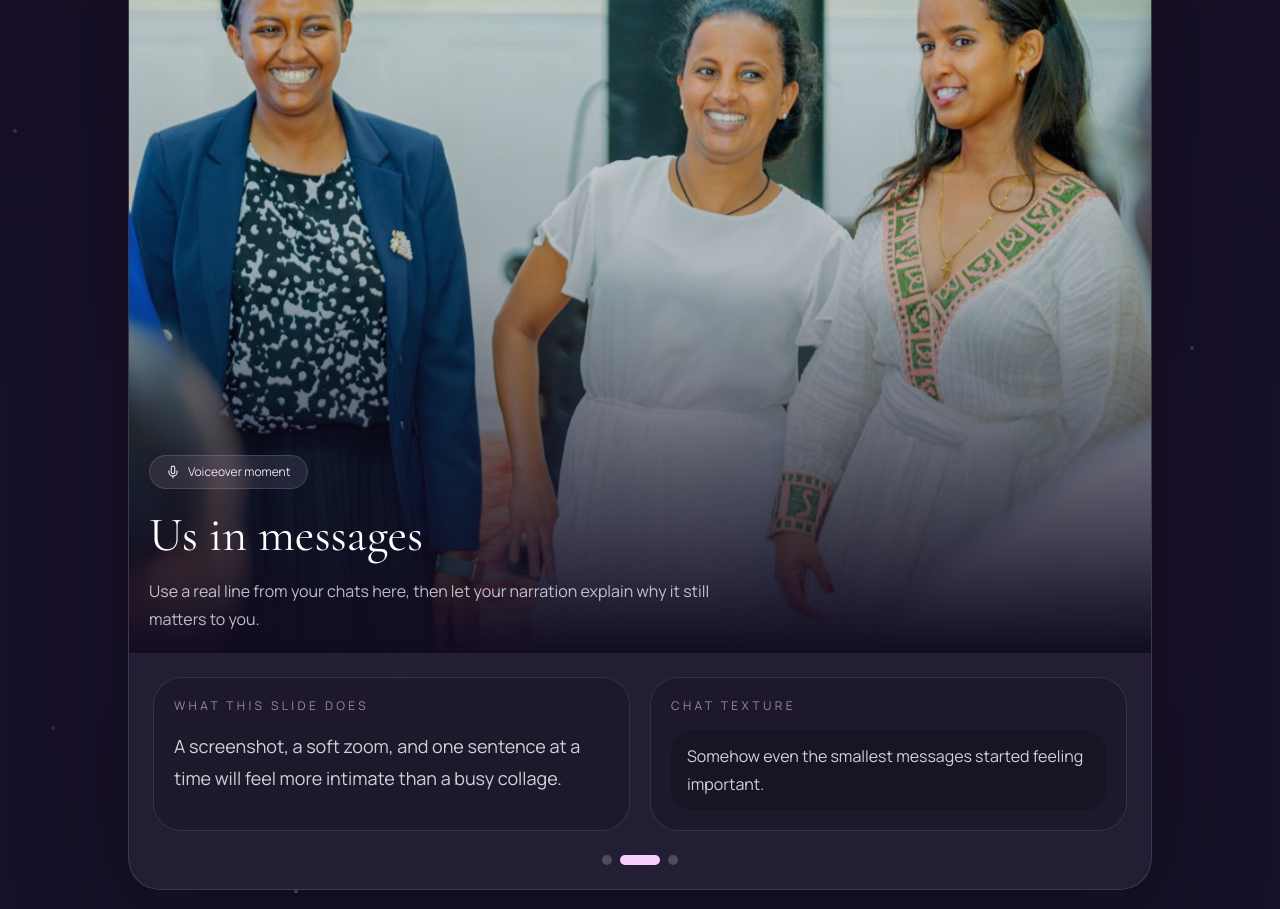
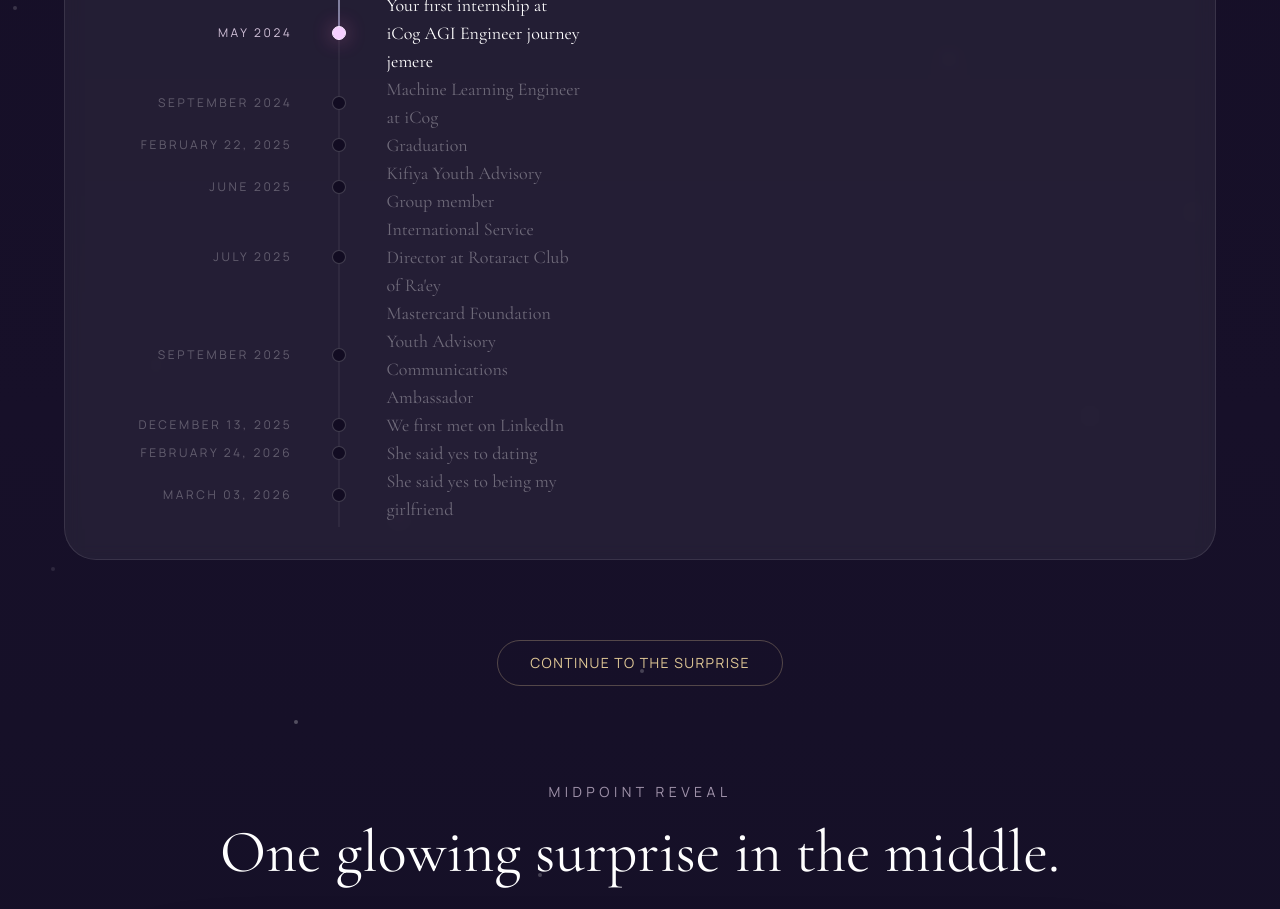
Before and after one commit to robel-dev/birthday, a Next.js app: page /hybrid-story in a window 1280 px wide. Shown: the part 1880-2789 px from the top of the page. Built offline with nearby package versions, Linux system fonts and the light colour scheme.

Commit message:
section 1 and 2 done

```diff
--- a/components/hybrid-story-route.tsx
+++ b/components/hybrid-story-route.tsx
@@ -7,30 +7,6 @@ import { AnimatePresence, motion } from "framer-motion"
 import { ArrowLeft, Mic, Rocket, Sparkles, Ticket } from "lucide-react"
 import { ContinueButton } from "@/components/continue-button"
 
-const slideshowMoments = [
-  {
-    title: "The first feeling",
-    line: "This is where your voice can talk about the first time she felt different from everyone else.",
-    note: "Pair this with one of your favorite photos or the first screenshot that still matters.",
-    image: "/images/IMG-20260129-WA0001.jpg",
-    chat: "I did not expect one conversation to stay with me like that.",
-  },
-  {
-    title: "Us in messages",
-    line: "Use a real line from your chats here, then let your narration explain why it still matters to you.",
-    note: "A screenshot, a soft zoom, and one sentence at a time will feel more intimate than a busy collage.",
-    image: "/images/IMG_20260118_111214_759.jpg",
-    chat: "Somehow even the smallest messages started feeling important.",
-  },
-  {
-    title: "What I wish for you",
-    line: "This is the slide where you shift from memories into your birthday wish and let the next surprise land.",
-    note: "It should feel like a breath before the NASA reveal.",
-    image: "/images/20250221_175850585.jpg",
-    chat: "I wanted to make you feel celebrated, seen, and loved.",
-  },
-]
-
 const memoryCarouselImages = [
   "/images/IMG-20260204-WA0014.jpg",
   "/images/DSC05305.jpg",
@@ -38,6 +14,69 @@ const memoryCarouselImages = [
   "/images/IMG_20250106_131646_586.jpg",
   "/images/IMG-20260117-WA0019.jpg",
   "/images/IMG-20260311-WA0004.jpg",
+]
+
+const timelineMilestones = [
+  {
+    date: "March 23, 2002",
+    title: "Yene konjo you came into the world",
+    line: "The day a beautiful life began, full of quiet strength, brilliance, and heart.",
+    image: "/images/IMG-20260204-WA0014.jpg",
+  },
+  {
+    date: "May 2024",
+    title: "Your first internship at iCog AGI Engineer journey jemere",
+    line: "One of the first big steps in the future she was building with her own hands.",
+    image: "/images/IMG_20250106_131601_611.jpg",
+  },
+  {
+    date: "September 2024",
+    title: "Machine Learning Engineer at iCog",
+    line: "A moment that reflected her discipline, her talent, and how far she had already come. Betam yene fiker!",
+    image: "/images/IMG-20260311-WA0004.jpg",
+  },
+  {
+    date: "February 22, 2025",
+    title: "Graduation",
+    line: "A proud chapter, 3.97 yene konjo wow yene amazing you earned it through patience, hard work, and so much perseverance.",
+    image: "/images/IMG-20260128-WA0028.jpg",
+  },
+  {
+    date: "June 2025",
+    title: "Kifiya Youth Advisory Group member",
+    line: "Another sign that her voice belonged in rooms where real change begins.",
+    image: "/images/IMG-20260117-WA0019.jpg",
+  },
+  {
+    date: "July 2025",
+    title: "International Service Director at Rotaract Club of Ra'ey",
+    line: "Yene international director.",
+    image: "/images/IMG_20250106_131646_586.jpg",
+  },
+  {
+    date: "September 2025",
+    title: "Mastercard Foundation Youth Advisory Communications Ambassador",
+    line: "Yene MC Yene HOST Yene Eskista instructor lol .",
+    image: "/images/20251116_181854.jpg",
+  },
+  {
+    date: "December 13, 2025",
+    title: "We first met on LinkedIn",
+    line: "The day her story quietly crossed into mine.",
+    image: "/images/IMG-20260129-WA0001.jpg",
+  },
+  {
+    date: "February 24, 2026",
+    title: "She said yes to dating",
+    line: "One gentle yes, and suddenly my days began to feel different.",
+    image: "/images/IMG_20260118_111214_759.jpg",
+  },
+  {
+    date: "March 03, 2026",
+    title: "She said yes to being my girlfriend",
+    line: "One of the sweetest answers I have ever heard, and one I will always be grateful for.",
+    image: "/images/20250221_175850585.jpg",
+  },
 ]
 
 const wishes = [
@@ -94,7 +133,7 @@ export function HybridStoryRoute() {
   const [selectedWish, setSelectedWish] = useState<(typeof wishes)[number] | null>(null)
 
   return (
-    <main data-birthday-theme="hybrid" className="relative min-h-screen overflow-hidden bg-[#120c22] text-[#f8efff]">
+    <main data-birthday-theme="hybrid" className="relative min-h-screen overflow-x-hidden bg-[#120c22] text-[#f8efff]">
       <PurpleBackground />
 
       <div className="relative z-10 mx-auto flex min-h-screen w-full max-w-7xl flex-col px-6 py-8 md:px-10">
@@ -116,7 +155,7 @@ export function HybridStoryRoute() {
         <div className="flex flex-col gap-16 py-10 md:gap-24 md:py-14">
           <IntroSection />
           <MemoryPromptSection />
-          <SlideshowSection />
+          <TimelineSection />
           <NasaSection />
           <WishSection selectedWish={selectedWish} onSelectWish={setSelectedWish} />
           <FinalSection />
@@ -190,7 +229,7 @@ function MemoryPromptSection() {
         <p className="text-sm uppercase tracking-[0.32em] text-fuchsia-100/60">A little preview</p>
         <h2 className="font-serif text-4xl text-white md:text-6xl">A carousel of my favorite views of you.</h2>
         <p className="mx-auto max-w-2xl text-lg leading-8 text-white/72">
-          I wanted this part to drift softly before the main slideshow begins.
+          I wanted this part to drift softly before the next part of your story begins.
         </p>
       </div>
 
@@ -220,142 +259,139 @@ function MemoryPromptSection() {
         </motion.div>
       </div>
 
-      <ContinueButton onClick={() => scrollToSection("slideshow")} delay={0.4}>
+      <ContinueButton onClick={() => scrollToSection("timeline")} delay={0.4}>
         Continue downward
       </ContinueButton>
     </motion.section>
   )
 }
 
-function SlideshowSection() {
-  const [currentSlide, setCurrentSlide] = useState(0)
-  const currentMoment = slideshowMoments[currentSlide]
+function TimelineSection() {
+  const [activeIndex, setActiveIndex] = useState(0)
+  const activeMilestone = timelineMilestones[activeIndex]
 
   useEffect(() => {
     const intervalId = window.setInterval(() => {
-      setCurrentSlide((prev) => (prev + 1) % slideshowMoments.length)
-    }, 4200)
+      setActiveIndex((prev) => (prev + 1) % timelineMilestones.length)
+    }, 5600)
 
     return () => window.clearInterval(intervalId)
   }, [])
 
   return (
     <motion.section
-      id="slideshow"
+      id="timeline"
       initial={{ opacity: 0, y: 30 }}
       whileInView={{ opacity: 1, y: 0 }}
-      viewport={{ once: true, amount: 0.08 }}
+      viewport={{ once: true, amount: 0.2 }}
       transition={{ duration: 0.7, ease: "easeOut" }}
-      className="flex min-h-screen w-full max-w-5xl flex-col gap-8 self-center scroll-mt-24"
+      className="flex min-h-[85vh] w-full max-w-6xl flex-col items-center justify-center gap-8 self-center scroll-mt-24"
     >
+      <div className="mx-auto flex w-full items-center justify-center px-4 md:px-0">
+        <div className="flex w-full flex-col gap-8 rounded-[2rem] border border-white/10 bg-white/6 px-6 py-8 backdrop-blur-sm md:px-8">
           <div className="space-y-4 text-center">
-          <p className="text-sm uppercase tracking-[0.32em] text-fuchsia-100/60">Voiceover slideshow</p>
-          <h2 className="font-serif text-4xl text-white md:text-6xl">A little carousel of us.</h2>
+            <p className="text-sm uppercase tracking-[0.32em] text-fuchsia-100/60">Her timeline</p>
+            <h2 className="font-serif text-4xl text-white md:text-6xl">The landmarks that shaped her story.</h2>
             <p className="mx-auto max-w-3xl text-lg leading-8 text-white/72">
-            The photos move on their own now, like the story is opening by itself.
+              Let it play on its own, one milestone at a time.
             </p>
           </div>
 
-      <motion.article
-        initial={{ opacity: 0, y: 36 }}
-        whileInView={{ opacity: 1, y: 0 }}
-        viewport={{ once: true, amount: 0.25 }}
-        transition={{ duration: 0.65, ease: "easeOut" }}
-        className="overflow-hidden rounded-[2rem] border border-white/12 bg-white/6 shadow-[0_30px_120px_rgba(0,0,0,0.22)] backdrop-blur-sm"
+          <div className="grid gap-8 md:grid-cols-[0.92fr_1.08fr] md:items-center">
+            <div className="relative hidden h-[38rem] md:block">
+              <div className="absolute left-1/2 top-0 h-full w-px -translate-x-1/2 bg-white/10" />
+              <motion.div
+                className="absolute left-1/2 top-0 w-px -translate-x-1/2 bg-gradient-to-b from-fuchsia-200 via-violet-200 to-indigo-200"
+                style={{ height: `${((activeIndex + 1) / timelineMilestones.length) * 100}%` }}
+                transition={{ duration: 0.85, ease: [0.22, 1, 0.36, 1] }}
+              />
+
+              <div className="relative flex h-full flex-col justify-between py-4">
+                {timelineMilestones.map((milestone, index) => (
+                  <div key={milestone.title} className="relative flex items-center gap-4">
+                    <div className="flex w-[calc(50%-1rem)] justify-end pr-6 text-right">
+                      <span
+                        className={`text-xs uppercase tracking-[0.22em] transition duration-500 ${
+                          index <= activeIndex ? "text-fuchsia-100/80" : "text-white/28"
+                        }`}
                       >
-        <div className="relative aspect-[4/3] overflow-hidden">
+                        {milestone.date}
+                      </span>
+                    </div>
+                    <div
+                      className={`relative z-10 h-3.5 w-3.5 shrink-0 rounded-full border transition duration-500 ${
+                        index === activeIndex
+                          ? "border-fuchsia-100 bg-fuchsia-200 shadow-[0_0_20px_rgba(244,114,182,0.45)]"
+                          : index < activeIndex
+                            ? "border-fuchsia-100/60 bg-fuchsia-100/70"
+                            : "border-white/20 bg-[#120c22]"
+                      }`}
+                    />
+                    <div className="w-[calc(50%-1rem)] pl-6">
+                      <span
+                        className={`font-serif text-lg transition duration-500 ${
+                          index === activeIndex ? "text-white" : "text-white/34"
+                        }`}
+                      >
+                        {milestone.title}
+                      </span>
+                    </div>
+                  </div>
+                ))}
+              </div>
+            </div>
+
+            <div className="flex items-center">
               <AnimatePresence mode="wait">
                 <motion.div
-              key={currentSlide}
-              initial={{ x: "18%", opacity: 0.7 }}
-              animate={{ x: "0%", opacity: 1 }}
-              exit={{ x: "-18%", opacity: 0.55 }}
-              transition={{ duration: 0.85, ease: [0.22, 1, 0.36, 1] }}
-              className="absolute inset-0"
+                  key={activeMilestone.title}
+                  initial={{ opacity: 0, y: 18, scale: 0.985 }}
+                  animate={{ opacity: 1, y: 0 }}
+                  exit={{ opacity: 0, y: -12, scale: 0.992 }}
+                  transition={{ duration: 0.95, ease: [0.22, 1, 0.36, 1] }}
+                  className="relative w-full rounded-[1.75rem] border border-white/10 bg-black/16 p-6 md:p-8"
                 >
+                  <div className="absolute right-5 top-5 h-16 w-16 overflow-hidden rounded-2xl border border-white/10 bg-white/6 shadow-[0_12px_32px_rgba(0,0,0,0.18)] md:h-20 md:w-20">
                     <Image
-                src={currentMoment.image}
-                alt={currentMoment.title}
+                      src={activeMilestone.image}
+                      alt={activeMilestone.title}
                       fill
-                priority={currentSlide === 0}
                       className="object-cover"
                     />
-              <div className="absolute inset-0 bg-gradient-to-t from-[#120c22] via-[#120c22]/20 to-transparent" />
-            </motion.div>
-          </AnimatePresence>
-
-          <div className="absolute left-5 top-5 rounded-full border border-white/12 bg-black/20 px-4 py-2 text-xs uppercase tracking-[0.24em] text-white/75 backdrop-blur-sm">
-            Slide {currentSlide + 1} / {slideshowMoments.length}
                   </div>
-
-          <div className="absolute bottom-5 left-5 right-5 space-y-4">
-            <div className="inline-flex items-center gap-2 rounded-full border border-fuchsia-200/16 bg-fuchsia-200/10 px-4 py-2 text-xs text-fuchsia-50/90 backdrop-blur-sm">
-              <Mic className="h-3.5 w-3.5" />
-              Voiceover moment
-            </div>
-            <div>
-              <AnimatePresence mode="wait">
-                <motion.div
-                  key={`copy-${currentSlide}`}
-                  initial={{ x: 28, opacity: 0 }}
-                  animate={{ x: 0, opacity: 1 }}
-                  exit={{ x: -28, opacity: 0 }}
-                  transition={{ duration: 0.55, ease: "easeOut" }}
-                >
-                  <h3 className="max-w-xl font-serif text-4xl leading-tight text-white md:text-5xl">
-                    {currentMoment.title}
+                  <p className="text-xs uppercase tracking-[0.28em] text-fuchsia-100/60">
+                    {activeMilestone.date}
+                  </p>
+                  <h3 className="mt-4 max-w-[calc(100%-5rem)] font-serif text-4xl leading-tight text-white md:max-w-[calc(100%-6rem)] md:text-5xl">
+                    {activeMilestone.title}
                   </h3>
-                  <p className="mt-3 max-w-xl text-base leading-7 text-white/72">{currentMoment.line}</p>
+                  <p className="mt-5 max-w-xl text-lg leading-8 text-white/76">
+                    {activeMilestone.line}
+                  </p>
                 </motion.div>
               </AnimatePresence>
             </div>
           </div>
+
+          <div className="md:hidden">
+            <div className="grid gap-3">
+              {timelineMilestones.map((milestone, index) => (
+                <div
+                  key={`${milestone.title}-mobile`}
+                  className={`rounded-[1.25rem] border px-4 py-3 transition duration-500 ${
+                    index === activeIndex ? "border-fuchsia-200/30 bg-fuchsia-200/10" : "border-white/10 bg-black/12"
+                  }`}
+                >
+                  <p className="text-xs uppercase tracking-[0.22em] text-fuchsia-100/60">{milestone.date}</p>
+                  <p className={`mt-2 font-serif ${index === activeIndex ? "text-white" : "text-white/45"}`}>
+                    {milestone.title}
+                  </p>
                 </div>
-
-        <div className="grid gap-5 p-6 md:grid-cols-2">
-          <div className="rounded-[1.75rem] border border-white/10 bg-black/16 p-5">
-            <p className="text-xs uppercase tracking-[0.28em] text-fuchsia-100/55">What this slide does</p>
-            <AnimatePresence mode="wait">
-              <motion.p
-                key={`note-${currentSlide}`}
-                initial={{ opacity: 0, y: 16 }}
-                animate={{ opacity: 1, y: 0 }}
-                exit={{ opacity: 0, y: -10 }}
-                transition={{ duration: 0.45, ease: "easeOut" }}
-                className="mt-4 text-lg leading-8 text-white/80"
-              >
-                {currentMoment.note}
-              </motion.p>
-            </AnimatePresence>
-          </div>
-          <div className="rounded-[1.75rem] border border-white/10 bg-black/16 p-5">
-            <p className="text-xs uppercase tracking-[0.28em] text-fuchsia-100/55">Chat texture</p>
-            <AnimatePresence mode="wait">
-              <motion.p
-                key={`chat-${currentSlide}`}
-                initial={{ opacity: 0, y: 16 }}
-                animate={{ opacity: 1, y: 0 }}
-                exit={{ opacity: 0, y: -10 }}
-                transition={{ duration: 0.45, ease: "easeOut" }}
-                className="mt-4 rounded-[1.25rem] bg-black/18 px-4 py-3 text-base leading-7 text-white/80"
-              >
-                {currentMoment.chat}
-              </motion.p>
-            </AnimatePresence>
+              ))}
             </div>
           </div>
-
-        <div className="flex items-center justify-center gap-2 px-6 pb-6">
-          {slideshowMoments.map((moment, index) => (
-            <span
-              key={moment.title}
-              className={`h-2.5 rounded-full transition-all duration-500 ${
-                index === currentSlide ? "w-10 bg-fuchsia-200" : "w-2.5 bg-white/20"
-              }`}
-            />
-          ))}
         </div>
-      </motion.article>
+      </div>
 
       <div className="flex justify-center">
         <ContinueButton onClick={() => scrollToSection("nasa-reveal")} delay={0.15}>
```
Lines whose indentation alone changed are shown as unchanged.
